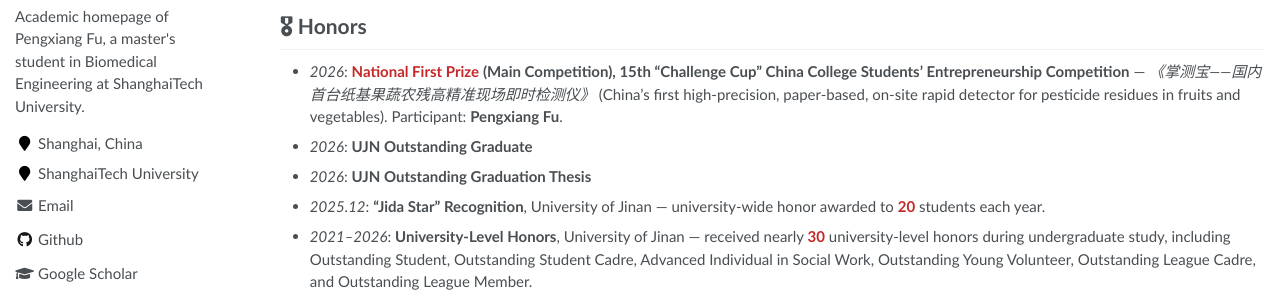
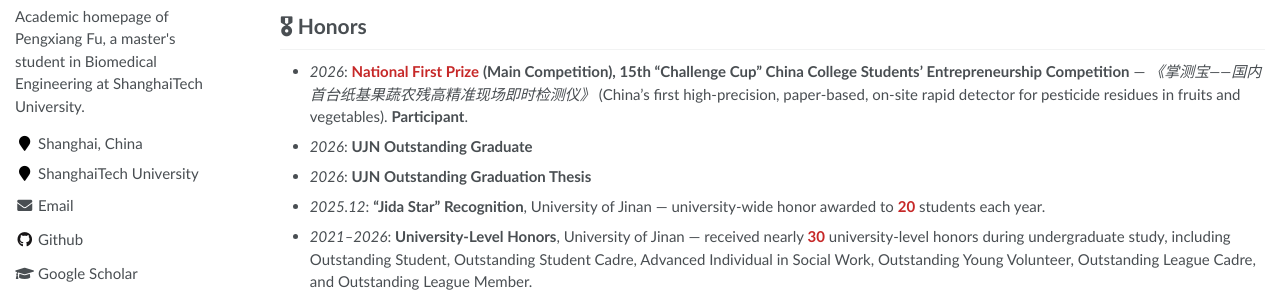
Before and after one commit to PengxiangFu2003/PengxiangFu2003.github.io, a Jekyll site: the page built from _pages/about.md, in a window 1280 px wide and 900 px high, scrolled down 863 px. Shown: the part 448-748 px from the top of the window. Built offline with Jekyll 4.4.1, drawn with Linux system fonts in a browser that asks for light colours.

Commit message:
Simplify Challenge Cup participant label

```diff
--- a/_pages/about.md
+++ b/_pages/about.md
@@ -79,7 +79,7 @@
 
 # 🎖 Honors
 
-- *2026*: <span class="metric-highlight"><strong>National First Prize</strong></span> **(Main Competition), 15th “Challenge Cup” China College Students’ Entrepreneurship Competition** — *《掌测宝——国内首台纸基果蔬农残高精准现场即时检测仪》* (China’s first high-precision, paper-based, on-site rapid detector for pesticide residues in fruits and vegetables). Participant: **Pengxiang Fu**.
+- *2026*: <span class="metric-highlight"><strong>National First Prize</strong></span> **(Main Competition), 15th “Challenge Cup” China College Students’ Entrepreneurship Competition** — *《掌测宝——国内首台纸基果蔬农残高精准现场即时检测仪》* (China’s first high-precision, paper-based, on-site rapid detector for pesticide residues in fruits and vegetables). **Participant**.
 - *2026*: **UJN Outstanding Graduate**
 - *2026*: **UJN Outstanding Graduation Thesis**
 - *2025.12*: **“Jida Star” Recognition**, University of Jinan — university-wide honor awarded to <span class="metric-highlight">20</span> students each year.
```
